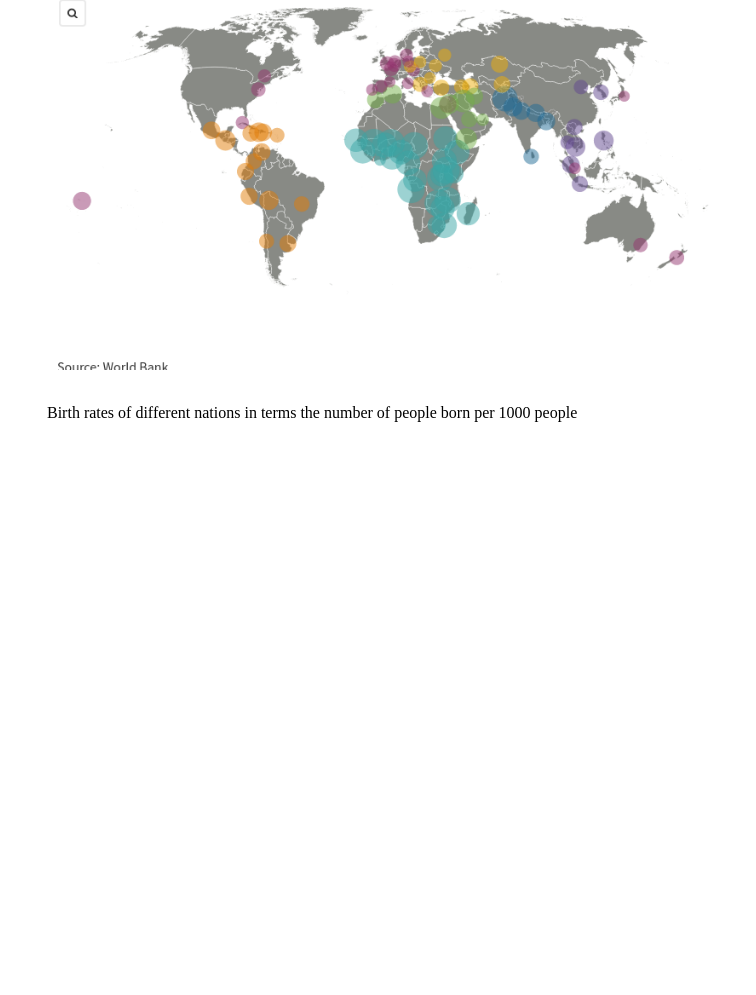
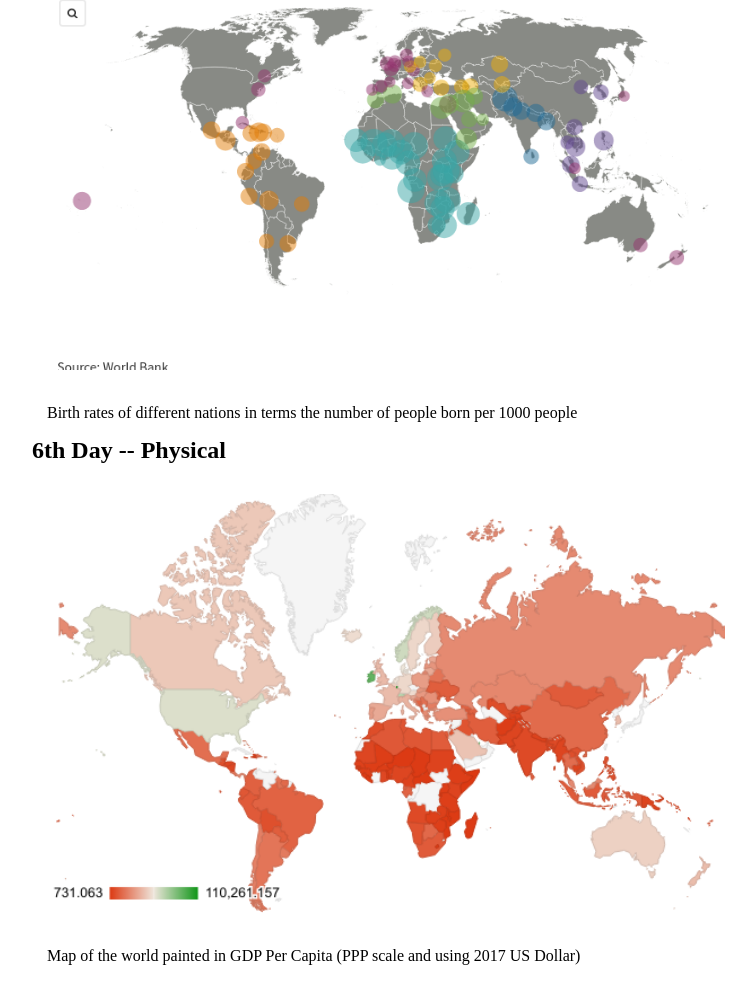
Before and after one commit to michaelyhuang23/30-Day-Vis-Challenge, a plain HTML site: page index.html in a window 1280 px wide. Shown: the part 3106-4101 px from the top of the page, without its empty margins (43-799 px from the left). Before the commit the page ends 3558 px from the top, so only its background shows below. Drawn offline with nearby package versions, Linux system fonts and the light colour scheme.

Commit message:
update web page

```diff
--- a/index.html
+++ b/index.html
@@ -71,6 +71,13 @@ n        <div id='part-and-whole'>
                 <figcaption>Birth rates of different nations in terms the number of people born per 1000 people</figcaption>
             </figure>
         </div>
+	<div id='physical'>
+            <h2>6th Day -- Physical</h2>
+            <figure>
+                <img src="images/map-gdp.png" alt="GDP Per Capita Map" style="width:60%;">
+                <figcaption>Map of the world painted in GDP Per Capita (PPP scale and using 2017 US Dollar)</figcaption>
+            </figure>
+        </div>
     </main>
 </body>
 
```
